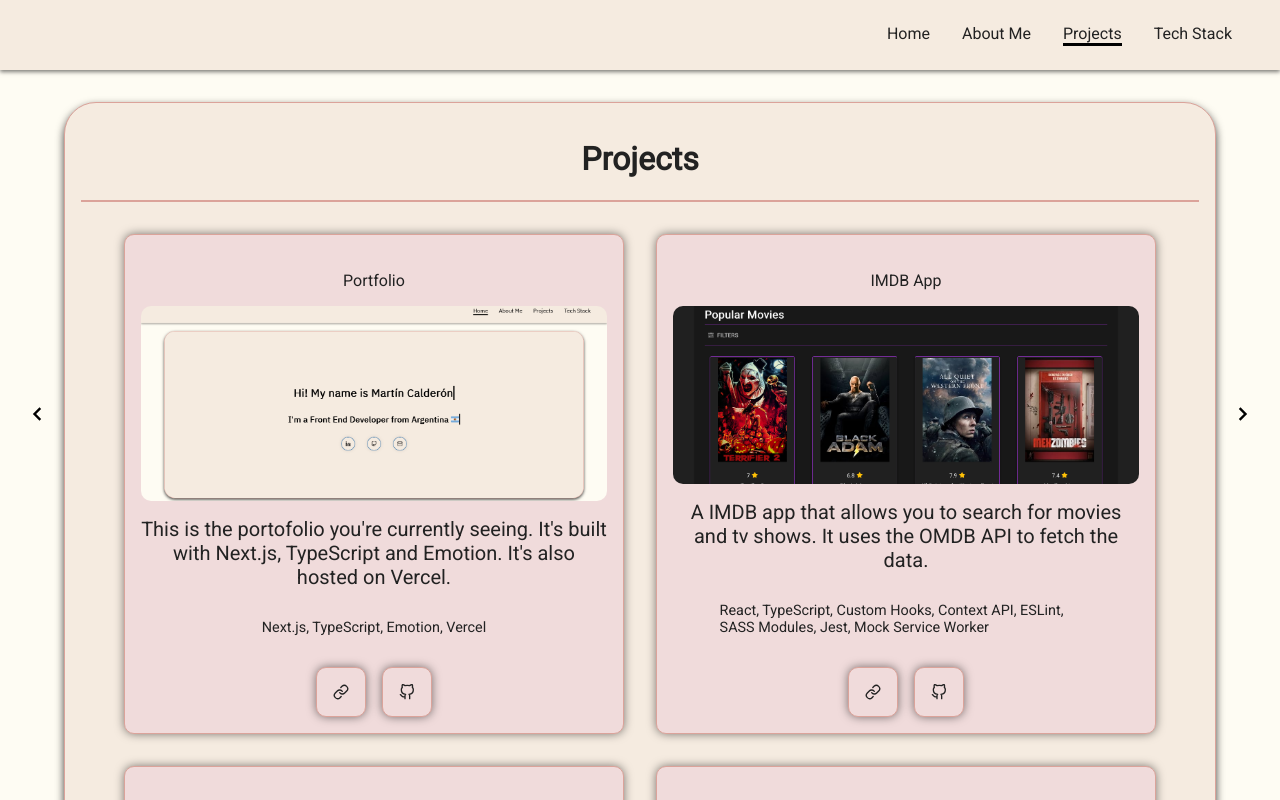
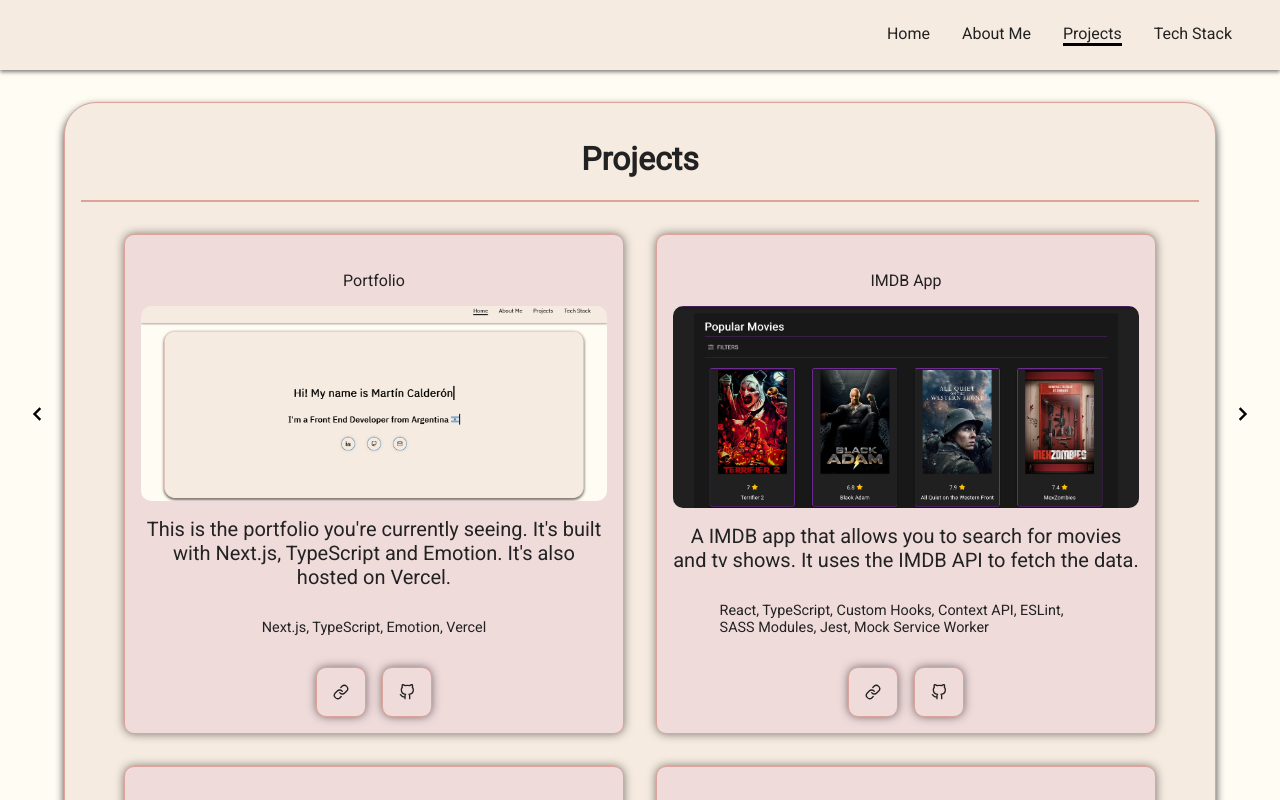
Before and after one commit to MartinDCalderonP/portfolio, a Next.js app: page / in a window 1280 px wide. Both pictures are taken after a click on the item "Projects". Shown: the top 800 px of the page. Built offline with nearby package versions, Linux system fonts and the light colour scheme.

Commit message:
Fix typos in project description

```diff
--- a/src/Components/Projects/index.tsx
+++ b/src/Components/Projects/index.tsx
@@ -21,7 +21,7 @@
   {
     title: 'Portfolio',
     description:
-      "This is the portofolio you're currently seeing. It's built with Next.js, TypeScript and Emotion. It's also hosted on Vercel.",
+      "This is the portfolio you're currently seeing. It's built with Next.js, TypeScript and Emotion. It's also hosted on Vercel.",
     image: Portfolio,
     tags: ['Next.js', 'TypeScript', 'Emotion', 'Vercel'],
     repoUrl: 'https://github.com/MartinDCalderonP/portfolio',
@@ -30,7 +30,7 @@
   {
     title: 'IMDB App',
     description:
-      'A IMDB app that allows you to search for movies and tv shows. It uses the OMDB API to fetch the data.',
+      'A IMDB app that allows you to search for movies and tv shows. It uses the IMDB API to fetch the data.',
     image: IMDBApp,
     tags: [
       'React',
```
